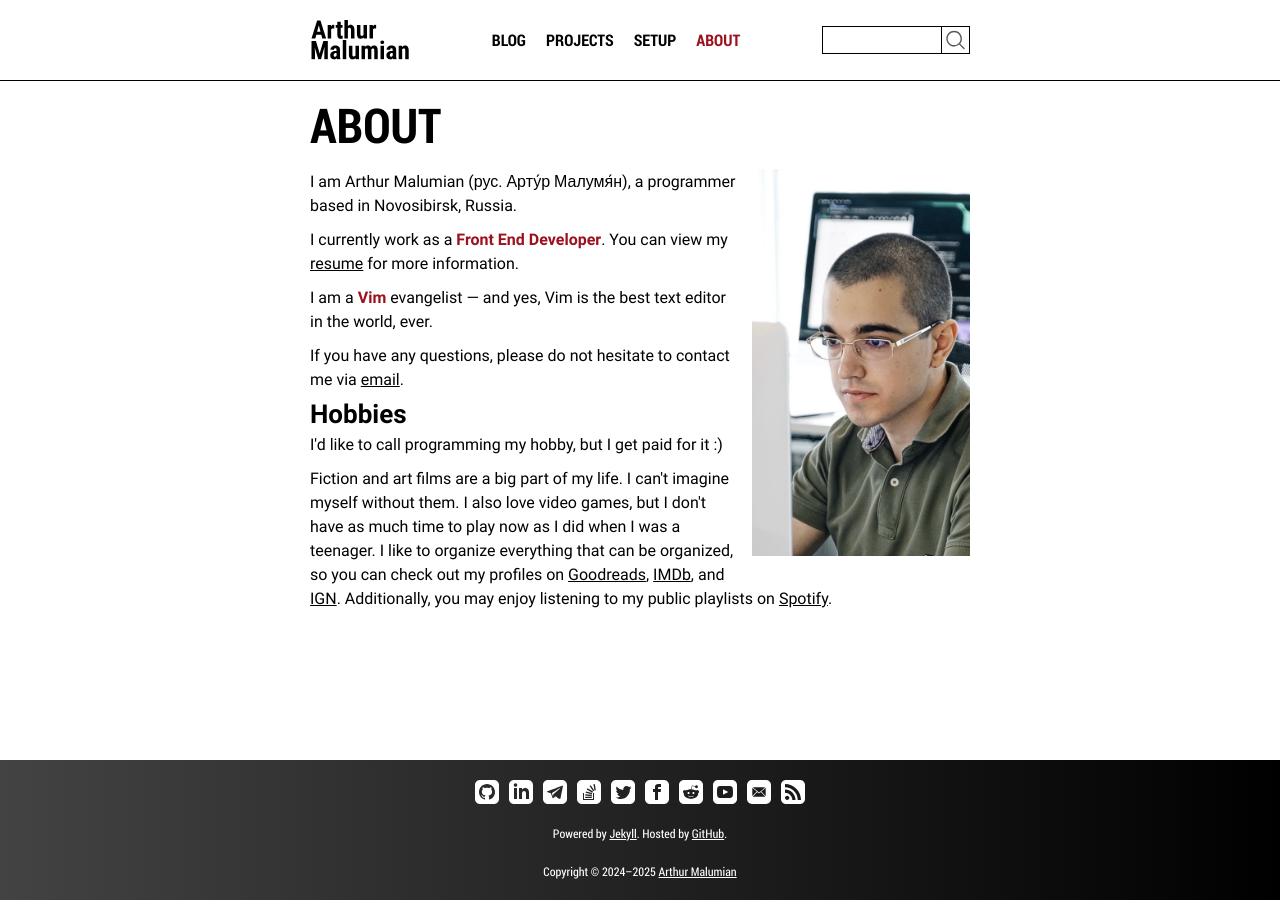
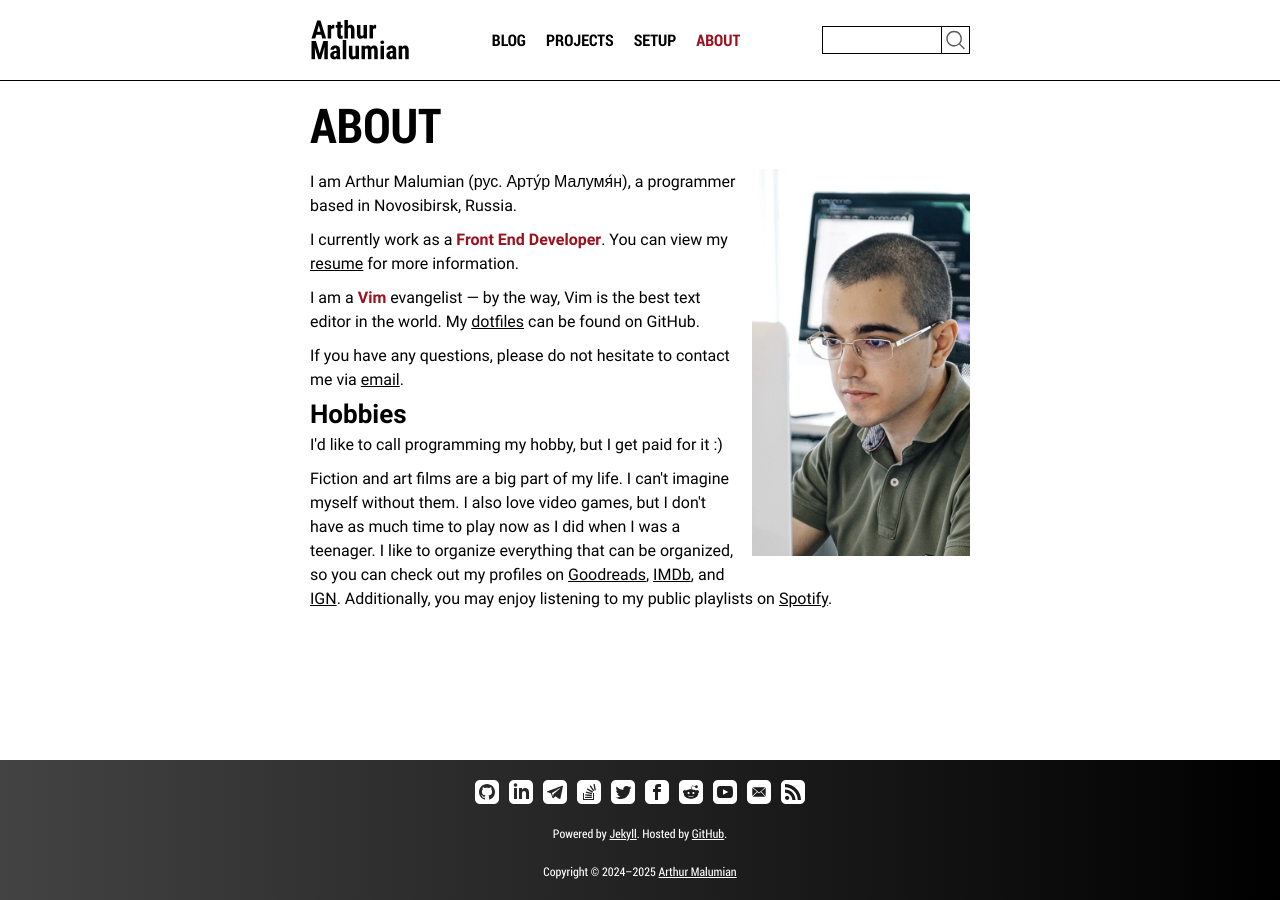
Before and after one commit to amalumian/www.malumian.dev, a Jekyll site: the page built from about.html, in a window 1280 px wide. Built offline with Jekyll 4.4.1, drawn with Linux system fonts in a browser that asks for light colours.

Commit message:
Update about.html

```diff
--- a/about.html
+++ b/about.html
@@ -22,8 +22,10 @@ image: /assets/images/about/arthur-malumian-wide.webp
     more information.
   </p>
   <p>
-    I am a <strong><em>Vim</em></strong> evangelist — and yes, Vim is the best
-    text editor in the world, ever.
+    I am a <strong><em>Vim</em></strong> evangelist — by the way, Vim is the best
+    text editor in the world. My
+    <a href="https://github.com/amalumian/dotfiles" target="_blank">dotfiles</a>
+    can be found on GitHub.
   </p>
   <p>
     If you have any questions, please do not hesitate to contact me via
```
